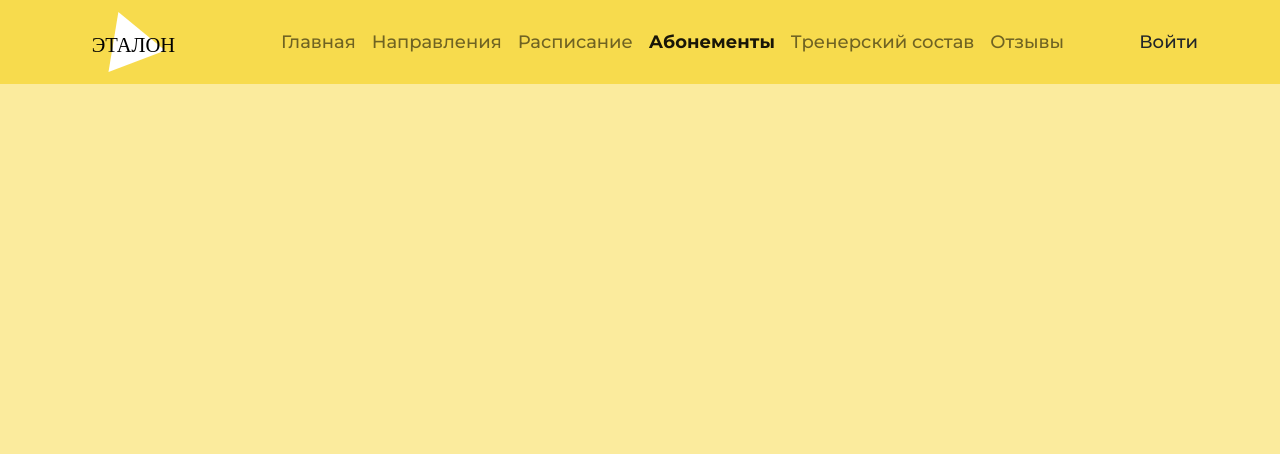
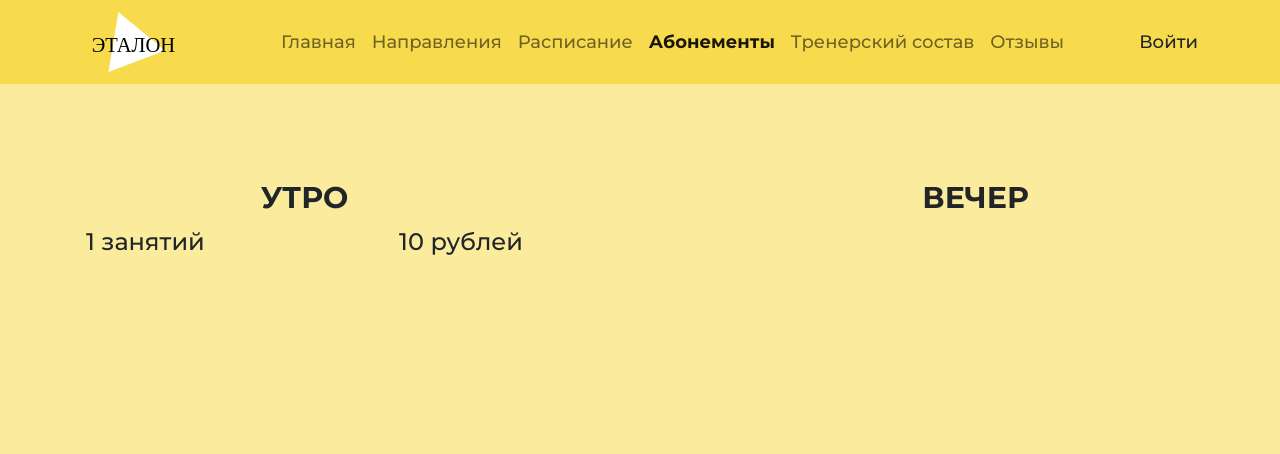
Before and after one commit to coplant/Django-Etalon, a Django app: page /subscriptions/ in a window 1280 px wide. Shown: the top 454 px of the page. Run offline with Django 4.2, Linux system fonts and the light colour scheme; tables that the repository leaves empty hold one stand-in row (values such as "Sample post"); some libraries are stand-ins or nearby versions.

Commit message:
20.11.22 - updated subscriptions & schedule

```diff
--- a/main/templates/main/schedule.html
+++ b/main/templates/main/schedule.html
@@ -5,7 +5,7 @@
 
 {% block content %}
   {% now "w" as current_day %}
-  <div class="py-5 px-auto my-5">
+  <div class="py-5 px-auto">
     <div class="container">
       <div class="row gx-5">
         <div class="col-lg-6 py-5 align-self-baseline {% if current_day in '135' %}rounded-3 overlay{% endif %}">
--- a/main/templates/main/subscriptions.html
+++ b/main/templates/main/subscriptions.html
@@ -1,4 +1,37 @@
 {% extends 'base.html' %}
 {% block title %}
- Абонементы - {{ block.super }}
+  Абонементы - {{ block.super }}
 {% endblock %}
+
+{% block content %}
+  {% now "w" as current_day %}
+  <div class="py-5 px-auto">
+    <div class="container">
+      <div class="row gx-5 justify-content-between">
+        <div class="col-lg-5 py-5 mx-1 align-self-baseline">
+          <h2 class="fw-bolder m-card-title text-center">УТРО</h2>
+          {% for subscription in subscription_list %}
+            {% if subscription.time == "0" %}
+              <div class="d-flex flex-row justify-content-between">
+                <p class="lead fw-normal px-auto mb-1 card-text">{{ subscription.sessions }} занятий</p>
+                <p class="lead fw-normal px-auto mb-1 card-text">{{ subscription.price }} рублей</p>
+              </div>
+            {% endif %}
+          {% endfor %}
+        </div>
+
+        <div class="col-lg-5 py-5 mx-1 align-self-baseline">
+          <h2 class="fw-bolder m-card-title text-center">ВЕЧЕР</h2>
+          {% for subscription in subscription_list %}
+            {% if subscription.time == "1" %}
+              <div class="d-flex flex-row justify-content-between">
+                <p class="lead fw-normal px-auto mb-1 card-text">{{ subscription.sessions }} занятий</p>
+                <p class="lead fw-normal px-auto mb-1 card-text">{{ subscription.price }} рублей</p>
+              </div>
+            {% endif %}
+          {% endfor %}
+        </div>
+      </div>
+    </div>
+  </div>
+{% endblock %}
--- a/main/urls.py
+++ b/main/urls.py
@@ -8,8 +8,8 @@ urlpatterns = [
     path('directions/', DirectionsView.as_view(), name='directions'),
     path('schedule/', ScheduleView.as_view(), name='schedule'),
     path('reviews/', ReviewView.as_view(), name='reviews'),
+    path('subscriptions/', SubscriptionView.as_view(), name='subscriptions'),
 
-    path('subscriptions/', subscriptions, name='subscriptions'),
     path('members/', members, name='members'),
 
 
--- a/main/views.py
+++ b/main/views.py
@@ -4,7 +4,7 @@ from django.http import HttpResponse
 from django.views.generic import TemplateView, ListView
 from django.contrib.auth import views as auth_views
 
-from main.models import Direction, Schedule, Review
+from main.models import Direction, Schedule, Review, Subscription
 
 
 # class Login(auth_views.LoginView):
@@ -30,17 +30,14 @@ class ReviewView(ListView):
     paginate_by = 10
 
 
-def subscriptions(request):
-    return render(request, template_name='main/subscriptions.html', context={})
+class SubscriptionView(ListView):
+    template_name = 'main/subscriptions.html'
+    model = Subscription
 
 
 def members(request):
     return render(request, template_name='main/members.html', context={})
 
 
-def reviews(request):
-    return render(request, template_name='main/reviews.html', context={})
-
-
 def user(request):
     return HttpResponse('user')
```
Also changed, not shown: main/migrations/0009_remove_subscription_content_and_more.py (added).
